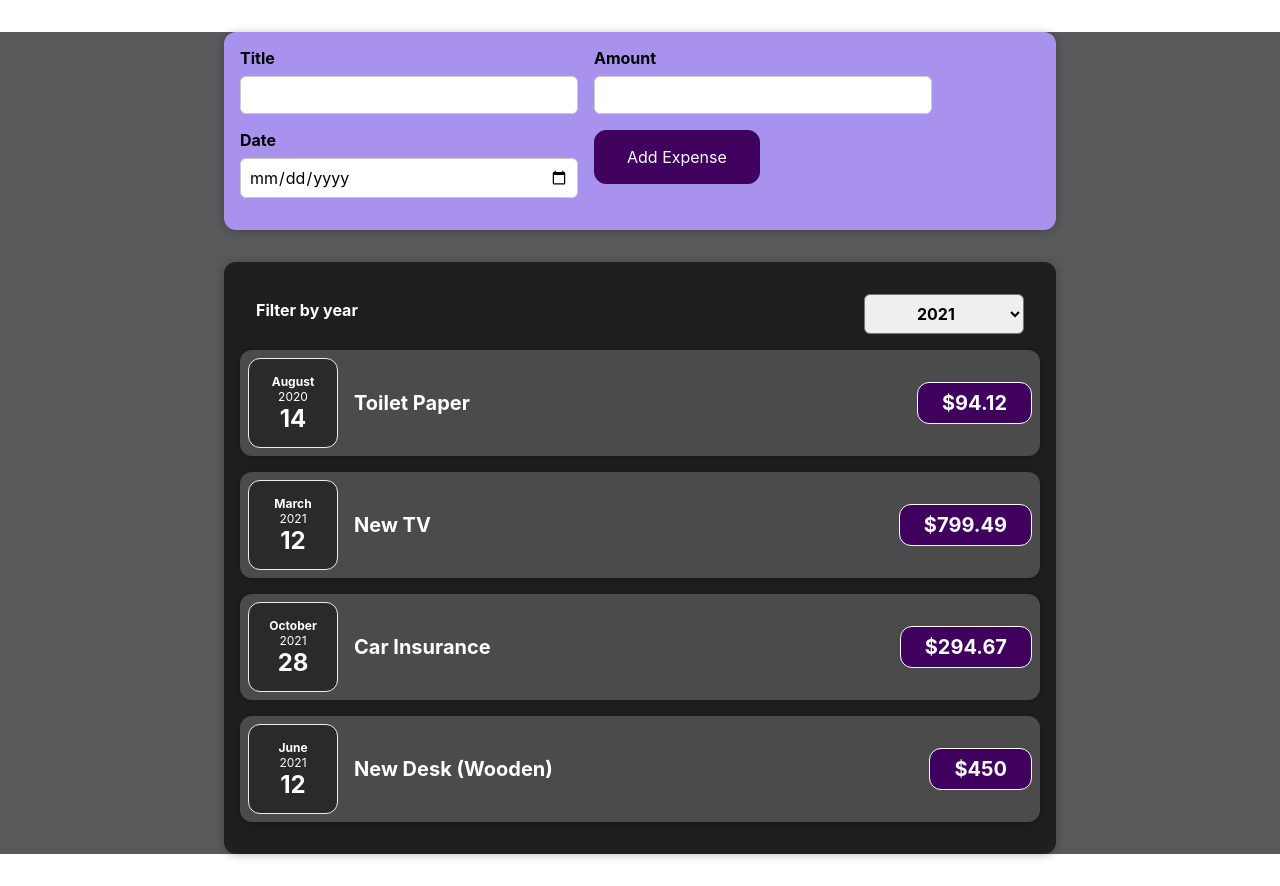
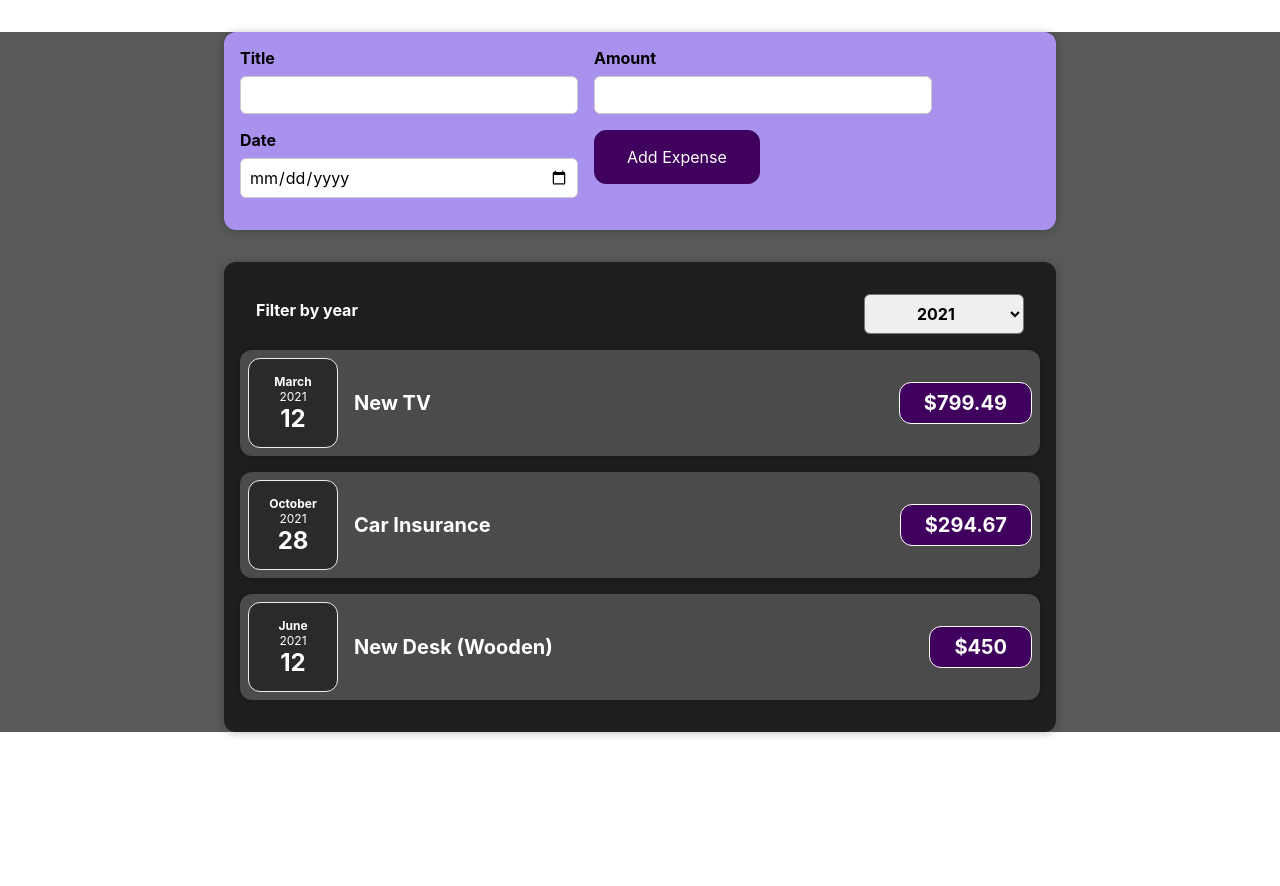
Before and after one commit to AtenaAmiri/Expense-app, a React (Create React App) app: page / in a window 1280 px wide. After the commit the page ends 800 px from the top, so only its background shows below. Built offline with nearby package versions, Linux system fonts and the light colour scheme.

Commit message:
Expense-app

```diff
--- a/src/components/Expenses/Expenses.js
+++ b/src/components/Expenses/Expenses.js
@@ -11,6 +11,22 @@
     setFilteredYear(selectedYear);
   };
 
+  const filteredExpenses = props.items.filter((expense) => {
+    return expense.date.getFullYear().toString() === filteredYear;
+  });
+
+  let expensesContent = <p style={{ color: "#fff" }}>No expenses found. </p>;
+
+  if (filteredExpenses.length > 0) {
+    expensesContent = filteredExpenses.map((expense) => (
+      <ExpenseItem
+        key={expense.id}
+        title={expense.title}
+        amount={expense.amount}
+        date={expense.date}
+      />
+    ));
+  }
   return (
     <Card className="expenses">
       <ExpensesFilter
@@ -18,14 +34,11 @@
         onChangeFilter={filterChangeHandler}
       />
 
-      {props.items.map((expense) => (
-        <ExpenseItem
-          key={expense.id}
-          title={expense.title}
-          amount={expense.amount}
-          date={expense.date}
-        />
-      ))}
+      {filteredExpenses.length === 0 && (
+        <p style={{ color: "#fff" }}>No expenses found. </p>
+      )}
+
+      {expensesContent}
     </Card>
   );
 };
```
Also changed, not shown: src/index.js (+6 -6 lines).
